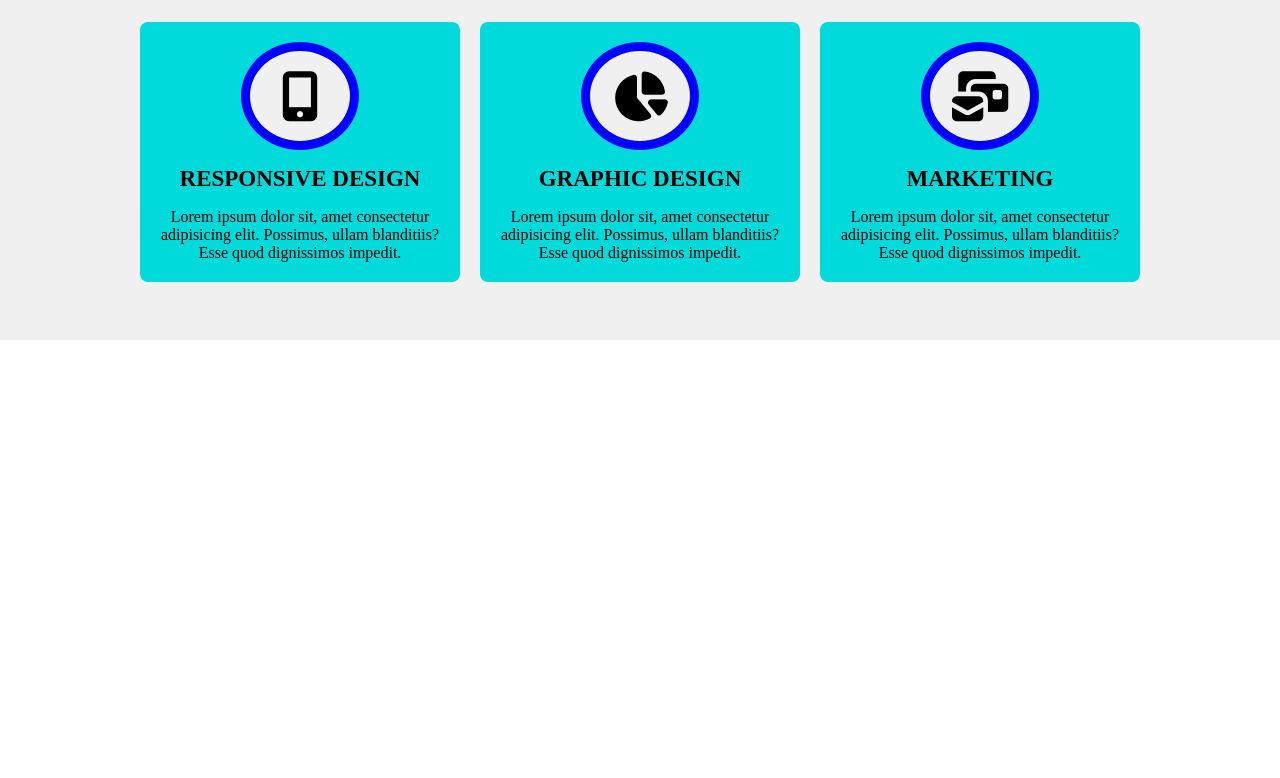
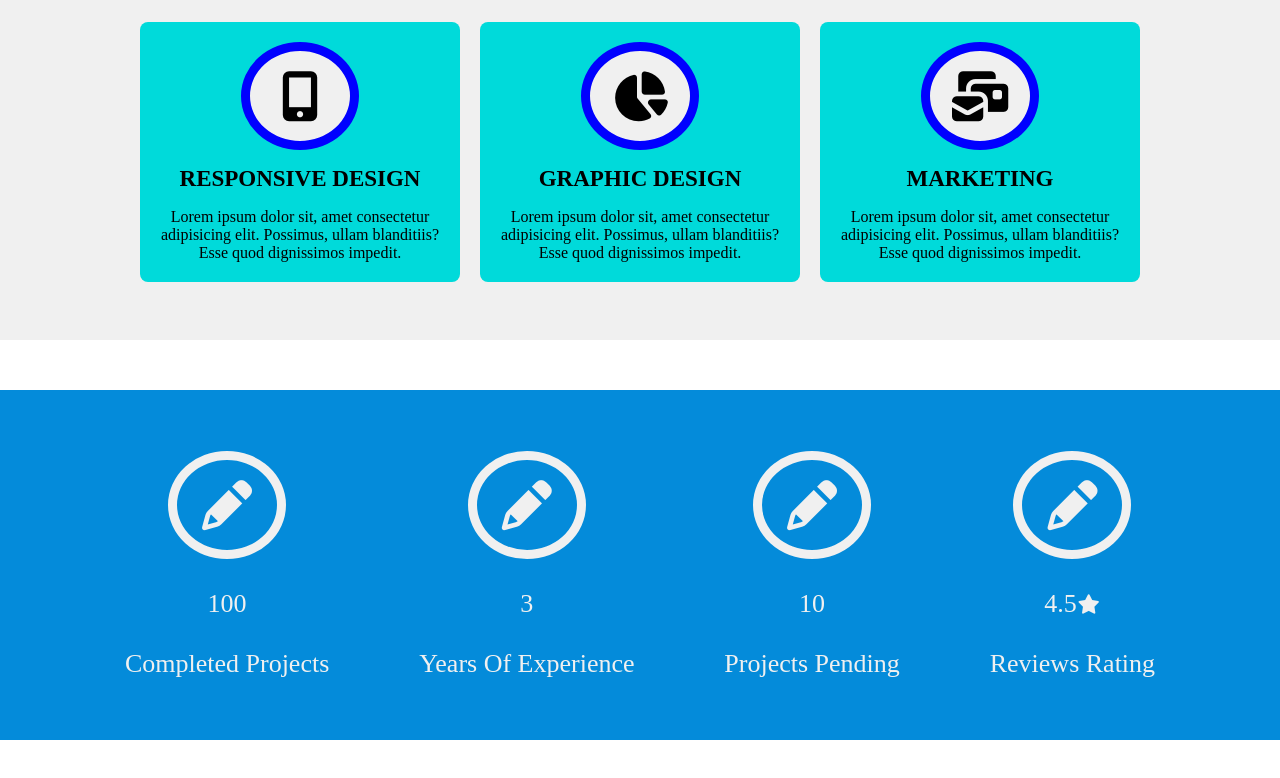
Before and after one commit to Haseebdn/portfolio, a plain HTML site: page Layout/Html/index.html in a window 1280 px wide. Shown: the part 1570-2348 px from the top of the page. Before the commit the page ends 1910 px from the top, so only its background shows below. Drawn offline with Linux system fonts and the light colour scheme.

Commit message:
Projects Section Added

```diff
--- a/Layout/Css/style.css
+++ b/Layout/Css/style.css
@@ -11,7 +11,6 @@
     align-items: center;
     width: 100%;
     position: fixed;
-
 }
 
 .header_1 .logo_text {
@@ -25,7 +24,6 @@
 }
 
 .header_1 .navg a {
-    /* background-color: white; */
     padding: 14px;
     text-decoration: none;
     font-size: 23px;
@@ -63,8 +61,8 @@
 
 
 .hero_sec .hero_div h2 {
-    font-size: 70px;
-    color:rgb(230, 45, 45);
+    font-size: 80px;
+    color:rgb(230, 212, 45);
     text-shadow: 1px 6px 2px rgba(0, 0, 0, 1);
 }
 
@@ -74,9 +72,9 @@
 
 .hero_sec .hero_div p {
     font-size: 40px;
-    letter-spacing: 5px;
+    letter-spacing: 4px;
     text-transform: uppercase;
-    color: rgb(252, 250, 250);
+    color: rgb(255, 183, 28);
     text-shadow: 1px 6px 2px rgba(0, 0, 0, 1);
 }
 /* =========== Hero =========== */
@@ -99,7 +97,7 @@
     height: 350px;
     width: 900px;
     background-color:white;
-    padding: 60px;
+    padding: 55px;
     border-radius: 3px;
 }
 
@@ -127,7 +125,6 @@
     clear: both;
 }
  .div_info .content_1 .info_1{
-
     width: 425px;
 }
 .div_info .content_1 .info_1 span{
@@ -149,14 +146,12 @@
     flex-direction: column;
     justify-content: center;
     align-items: center;
-
 }
 
 .service_sec  .service_heading h2 {
     font-size:36px ;
     font-weight: 500px;
     margin-bottom: 7px;
-
 }
 
 .service_sec .services {
@@ -164,7 +159,6 @@
     height:570px;
     width: 1100px;
     margin: 50px auto;
-
 }
 .service_sec .services .upper_div {
     display: flex;
@@ -173,7 +167,6 @@
     height: 285px;
     justify-content: center;
     gap: 20px;
-
 }
 
 .service_sec .services .upper_div .service_box{
@@ -187,7 +180,6 @@
     padding: 20px;
     box-sizing: border-box;
     border-radius: 8px;
-
 }
 
 
@@ -199,7 +191,6 @@
     height: 285px;
     justify-content: center;
     gap: 20px;
-
 }
 
 .service_sec .services .lower_div .service_box{
@@ -213,10 +204,9 @@
     padding: 20px;
     box-sizing: border-box;
     border-radius: 8px;
-
 }
 
-.icon{
+.service_icon{
     font-size: 50px;
     background-color: rgb(240, 240, 240);
     height: 90px;
@@ -228,12 +218,11 @@
     border-radius: 50%;
 }
 
-.icon:hover{
+.service_icon:hover{
     background-color: blue;
     color:rgb(255, 255, 255) ;
     border:9px solid rgb(240, 240, 240) ;
     transition: .4s all ease;
-
 }
 .box_heading{
     font-size: 23px;
@@ -247,3 +236,60 @@
 
 
 /* ================ Servicse===============*/
+
+
+/*============== counter section ============= */
+#projects_section{
+    width: 100%;
+    margin: 50px 0px 50px;
+    min-height: 350px;
+    background-color: rgb(4, 139, 218);
+    display: flex;
+    justify-content: center;
+}
+
+#projects_section .project_count{
+    width: 1100px;
+    min-height:350px ;
+    display: flex;
+    justify-content: space-around;
+    gap: 20px;
+}
+
+#projects_section .project_count .count_child{
+    display: flex;
+    flex-direction: column;
+    justify-content:center;
+    align-items: center;
+    gap: 30px;
+}
+
+#projects_section .project_count .count_child .count_icon{
+    font-size: 50px;
+    height: 90px;
+    width: 100px;
+    border: 9px solid rgb(240, 240, 240);
+    display: flex;
+    justify-content: center;
+    align-items: center;
+    border-radius: 50%;
+    color: rgb(240, 240, 240);
+}
+
+#projects_section .project_count .count_child :nth-child(2),
+#projects_section .project_count .count_child :nth-child(3){
+    color:rgb(240, 240, 240) ;
+    font-size: 26px;
+    font-weight: 400;
+}
+.rating_number{
+    display:block;
+}
+.rating_number i{
+    font-size: 19px;
+}
+
+
+
+
+/*============== counter section ============= */
--- a/Layout/Html/index.html
+++ b/Layout/Html/index.html
@@ -24,19 +24,18 @@
                     <a href="#">Services</a>
                     <a href="#">Work</a>
                     <a href="#">Blog</a>
-                    <a href="#">Contact us</a>
+                    <a href="#">Contact</a>
                 </nav>
             </div>
         </header>
     </div>
-
     <section class="hero_sec">
         <div class="hero_div">
             <div>
                 <h2> I am a <span>full stack developer</span></h2>
             </div>
             <div>
-                <p> html|css|js|php|mysql</p>
+                <p> html|css|javascript|php|mysql</p>
             </div>
         </div>
     </section>
@@ -66,21 +65,16 @@
                         <b>MYSQL: </b>70%<br>
 
                     </div>
-
                 </div>
                 <div class="info_1">
                     <p><span>About Me</span></p>
                     <p>I am a passionate Full Stack Web Developer with a strong foundation in HTML, CSS, and JavaScript.
                     </p><br>
-
                     <p>On the backend, I work extensively with PHP and MySQL to create secure, scalable, and efficient
                         applications. </p><br>
-
                     <p>I am always eager to learn new technologies and improve my development skills.</p>
-
                 </div>
             </div>
-
         </div>
     </section>
     <section class="service_sec">
@@ -95,45 +89,44 @@
         <div class="services">
             <div class="upper_div">
                 <div class="service_box">
-                    <div class="icon"><i class="fa-regular fa-envelope"></i></div>
+                    <div class="service_icon"><i class="fa-regular fa-envelope"></i></div>
                     <div class="box_heading">WEB DESIGN</div>
                     <div class="box_para">Lorem ipsum dolor sit, amet consectetur adipisicing elit. Possimus, ullam
                         blanditiis? Esse quod dignissimos impedit.
                     </div>
                 </div>
                 <div class="service_box">
-                    <div class="icon"><i class="fa-solid fa-screwdriver-wrench"></i></div>
+                    <div class="service_icon"><i class="fa-solid fa-screwdriver-wrench"></i></div>
                     <div class="box_heading">WEB DEVELOPMENT</div>
                     <div class="box_para">Lorem ipsum dolor sit, amet consectetur adipisicing elit. Possimus, ullam
                         blanditiis? Esse quod dignissimos impedit.
                     </div>
                 </div>
                 <div class="service_box">
-                    <div class="icon"><i class="fa-regular fa-camera"></i></div>
+                    <div class="service_icon"><i class="fa-regular fa-camera"></i></div>
                     <div class="box_heading">PHOTOGRAPHY</div>
                     <div class="box_para">Lorem ipsum dolor sit, amet consectetur adipisicing elit. Possimus, ullam
                         blanditiis? Esse quod dignissimos impedit.
                     </div>
                 </div>
-
             </div>
             <div class="lower_div">
                 <div class="service_box">
-                    <div class="icon"><i class="fa-solid fa-mobile-screen-button"></i></div>
+                    <div class="service_icon"><i class="fa-solid fa-mobile-screen-button"></i></div>
                     <div class="box_heading">RESPONSIVE DESIGN</div>
                     <div class="box_para">Lorem ipsum dolor sit, amet consectetur adipisicing elit. Possimus, ullam
                         blanditiis? Esse quod dignissimos impedit.
                     </div>
                 </div>
                 <div class="service_box">
-                    <div class="icon"><i class="fa-solid fa-chart-pie"></i></div>
+                    <div class="service_icon"><i class="fa-solid fa-chart-pie"></i></div>
                     <div class="box_heading">GRAPHIC DESIGN</div>
                     <div class="box_para">Lorem ipsum dolor sit, amet consectetur adipisicing elit. Possimus, ullam
                         blanditiis? Esse quod dignissimos impedit.
                     </div>
                 </div>
                 <div class="service_box">
-                    <div class="icon"><i class="fa-solid fa-envelopes-bulk"></i></div>
+                    <div class="service_icon"><i class="fa-solid fa-envelopes-bulk"></i></div>
                     <div class="box_heading">MARKETING</div>
                     <div class="box_para">Lorem ipsum dolor sit, amet consectetur adipisicing elit. Possimus, ullam
                         blanditiis? Esse quod dignissimos impedit.
@@ -141,9 +134,33 @@
                 </div>
             </div>
         </div>
-
     </section>
-
+    <!-- Counter section -->
+    <section id="projects_section">
+        <div class="project_count">
+            <div class="count_child">
+                <div class="count_icon"><i class="fa-solid fa-pencil"></i></div>
+                <div class="number">100</div>
+                <div class="count_text">Completed Projects</div>
+            </div>
+            <div class="count_child">
+                <div class="count_icon"><i class="fa-solid fa-pencil"></i></div>
+                <div class="number">3</div>
+                <div class="count_text">Years Of Experience</div>
+            </div>
+            <div class="count_child">
+                <div class="count_icon"><i class="fa-solid fa-pencil"></i></div>
+                <div class="number">10</div>
+                <div class="count_text">Projects Pending</div>
+            </div>
+            <div class="count_child">
+                <div class="count_icon"><i class="fa-solid fa-pencil"></i></div>
+                <div class="rating_number">4.5<i class="fa-solid fa-star"></i></div>
+                <div class="count_text">Reviews Rating</div>
+            </div>
+        </div>
+    </section>
+    <!-- Counter section -->
 
 
 </body>
```
